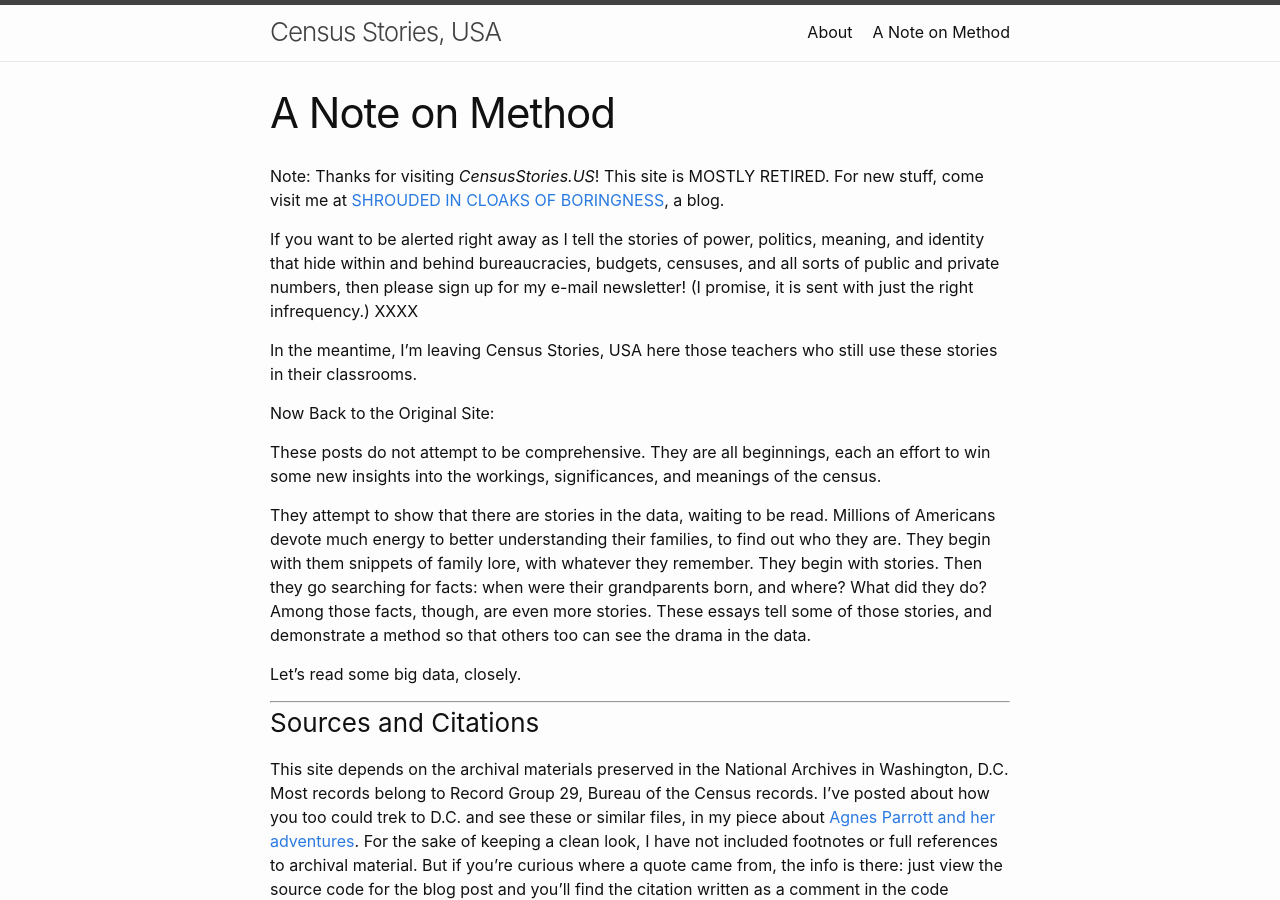
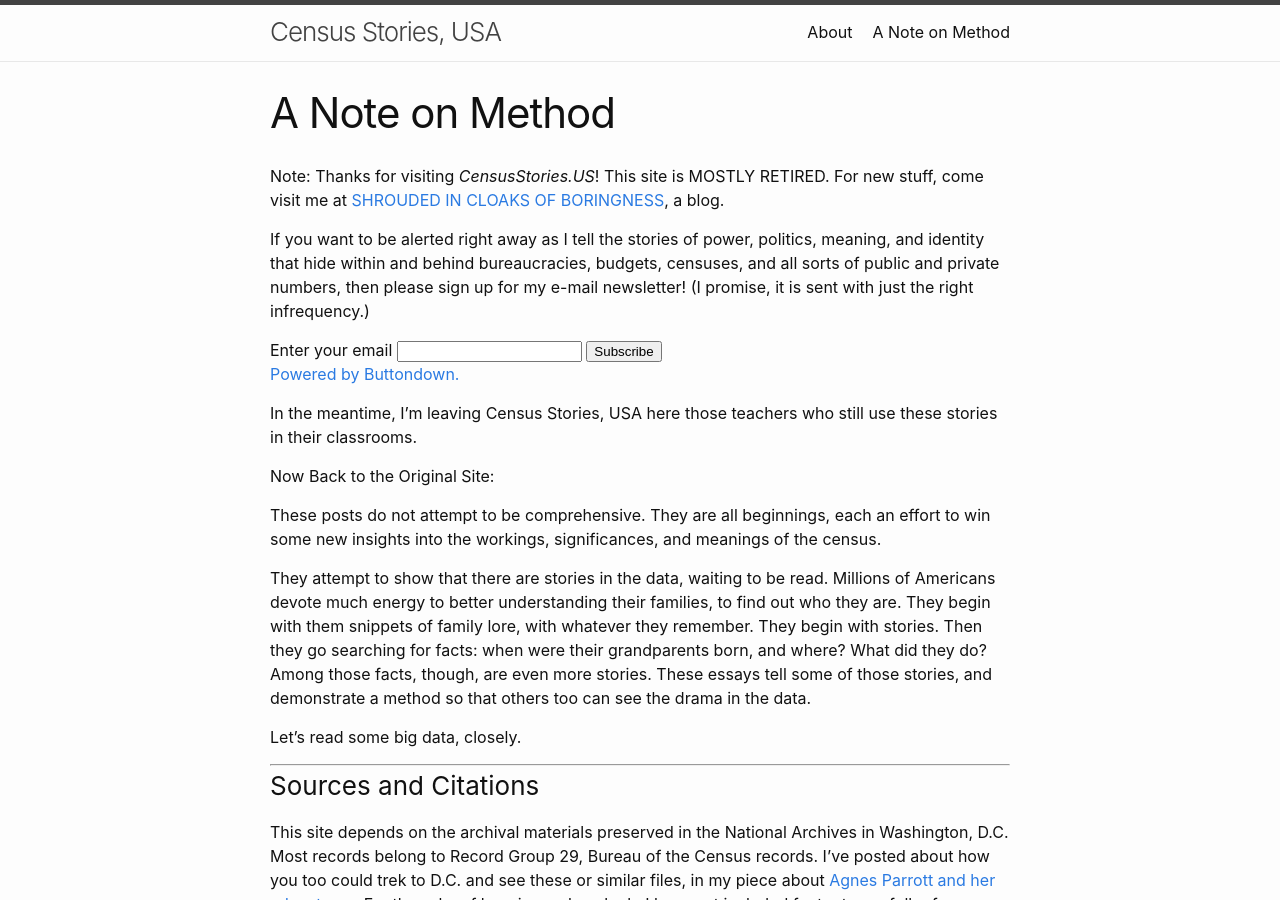
Before and after one commit to danbouk/censusstories, a Jekyll site: the page built from method.md, in a window 1280 px wide and 900 px high. Built offline with Jekyll 4.4.1, drawn with Linux system fonts in a browser that asks for light colours.

Commit message:
adding email signup

```diff
--- a/method.md
+++ b/method.md
@@ -6,7 +6,21 @@
 Note: Thanks for visiting *CensusStories.US*! This site is MOSTLY RETIRED. For new stuff, come visit me at [SHROUDED IN CLOAKS OF BORINGNESS](https://www.shroudedincloaksofboringness.com/), a blog.
 
 If you want to be alerted right away as I tell the stories of power, politics, meaning, and identity that hide within and behind bureaucracies, budgets, censuses, and all sorts of public and private numbers, then please sign up for my e-mail newsletter! (I promise, it is sent with just the right infrequency.)
-XXXX
+
+<form
+  action="https://buttondown.email/api/emails/embed-subscribe/danbouk"
+  method="post"
+  target="popupwindow"
+  onsubmit="window.open('https://buttondown.email/danbouk', 'popupwindow')"
+  class="embeddable-buttondown-form"
+>
+  <label for="bd-email">Enter your email</label>
+  <input type="email" name="email" id="bd-email" />
+  <input type="submit" value="Subscribe" />
+  <p>
+    <a href="https://buttondown.email" target="_blank">Powered by Buttondown.</a>
+  </p>
+</form>
 
 In the meantime, I'm leaving Census Stories, USA here those teachers who still use these stories in their classrooms.
 
```
